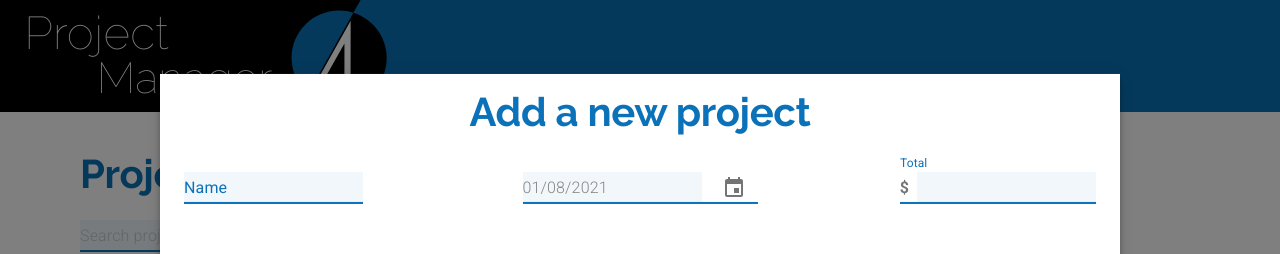
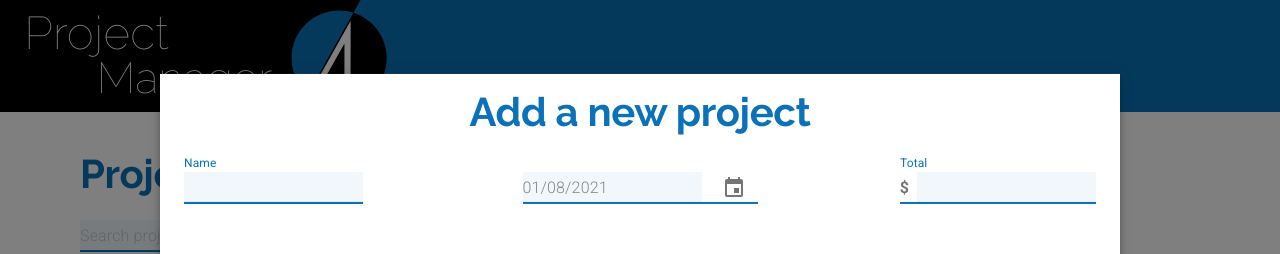
Before and after one commit to mohamed-Githu/arc-manager.react-material, a React (Create React App) app: page / in a window 1280 px wide. Both pictures are taken after a click on the icon 625 px from the left and 236 px from the top of the page. Shown: the top 254 px of the page. Built offline with nearby package versions, Linux system fonts and the light colour scheme.

Commit message:
Made sure that each project has a unique name

```diff
--- a/src/components/App.js
+++ b/src/components/App.js
@@ -88,7 +88,7 @@ const App = () => {
         </Grid>
       </Grid>
       <Footer />
-      <AddModal open={modalOpen} addRow={addRow} onClose={handleModal} />
+      <AddModal open={modalOpen} addRow={addRow} rows={rows} onClose={handleModal} />
     </ThemeProvider>
   );
 }
--- a/src/components/ui/add-modal/add-modal.component.jsx
+++ b/src/components/ui/add-modal/add-modal.component.jsx
@@ -15,9 +15,9 @@ import {
   Button,
 } from "@material-ui/core";
 import { KeyboardDatePicker } from "@material-ui/pickers";
-import {format} from "date-fns";
+import { format } from "date-fns";
 
-const AddModal = ({ addRow, ...modalProps }) => {
+const AddModal = ({ addRow, rows, ...modalProps }) => {
   const classes = useStyles();
 
   const [date, handleDateChange] = useState(new Date());
@@ -77,6 +77,8 @@ const AddModal = ({ addRow, ...modalProps }) => {
         ]
       : ["Basic", "Interactive", "E-Commerce"];
 
+  const exicts = rows.some((row) => row.name === name);
+
   return (
     <Modal {...modalProps}>
       <Grid container className={classes.modal}>
@@ -95,6 +97,11 @@ const AddModal = ({ addRow, ...modalProps }) => {
                     label="Name"
                     value={name}
                     onChange={handleChange}
+                    error={exicts}
+                    autoFocus
+                    helperText={
+                      exicts ? "The project name already exicts!" : null
+                    }
                   />
                 </Grid>
                 <Grid item container className={classes.radiosContainer}>
@@ -287,14 +294,15 @@ const AddModal = ({ addRow, ...modalProps }) => {
                   onClick={submitProject}
                   disabled={
                     !(service === "Website"
-                      ? name.length && total.length && features.length
-                      : name &&
+                      ? name.length && total.length && features.length && !exicts
+                      : name.length &&
                         total.length &&
                         features.length &&
                         platforms.length &&
                         complexity.length &&
                         users.length &&
-                        service.length)
+                        service.length &&
+                        !exicts)
                   }
                 >
                   Add Project +
```
